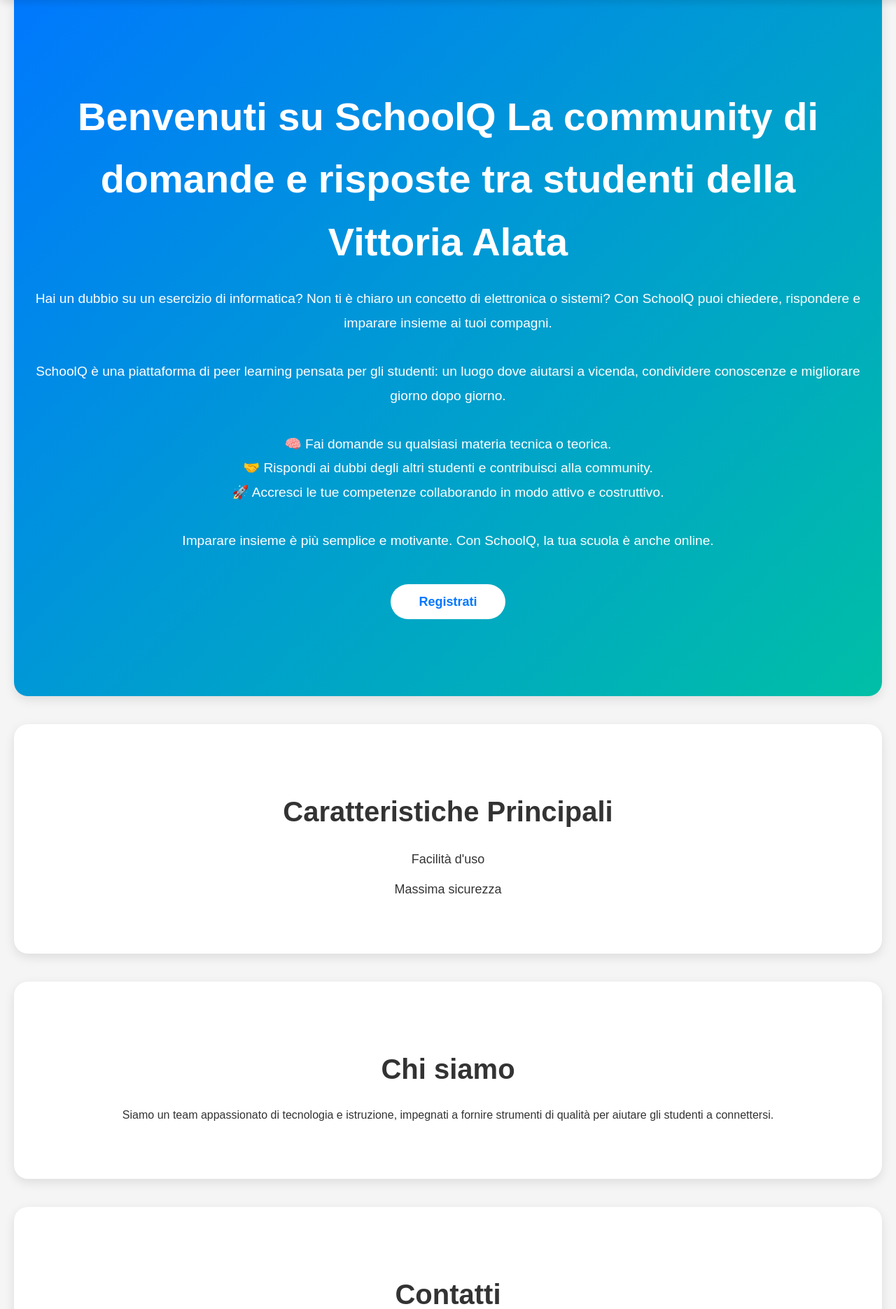
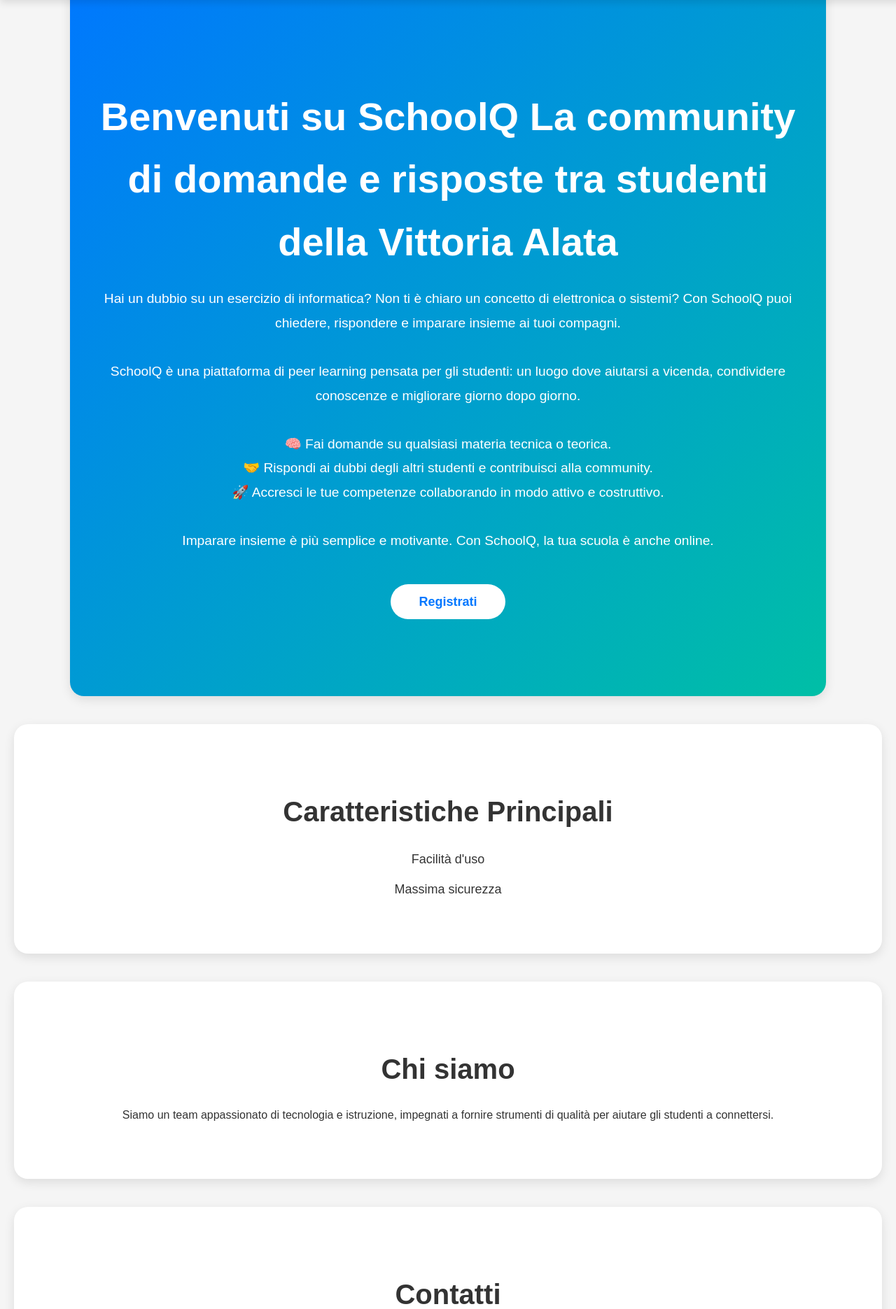
Before and after one commit to Polettogamer/GEPROGETTO, a PHP site: page /index/index.html in a window 1280 px wide. Shown: the part 85-1956 px from the top of the page at 70% size. Run offline with PHP 8.4, Linux system fonts and the light colour scheme.

Commit message:
Update styleCSS.css

```diff
--- a/PagWebSchoolQ/CSS/styleCSS.css
+++ b/PagWebSchoolQ/CSS/styleCSS.css
@@ -64,6 +64,8 @@ p, ul {
 /* Hero Section */
 .parte1 {
     height: 130vh;
+    width: 100%;
+    max-width:  130vh;
     display: flex;
     align-items: center;
     justify-content: center;
```
